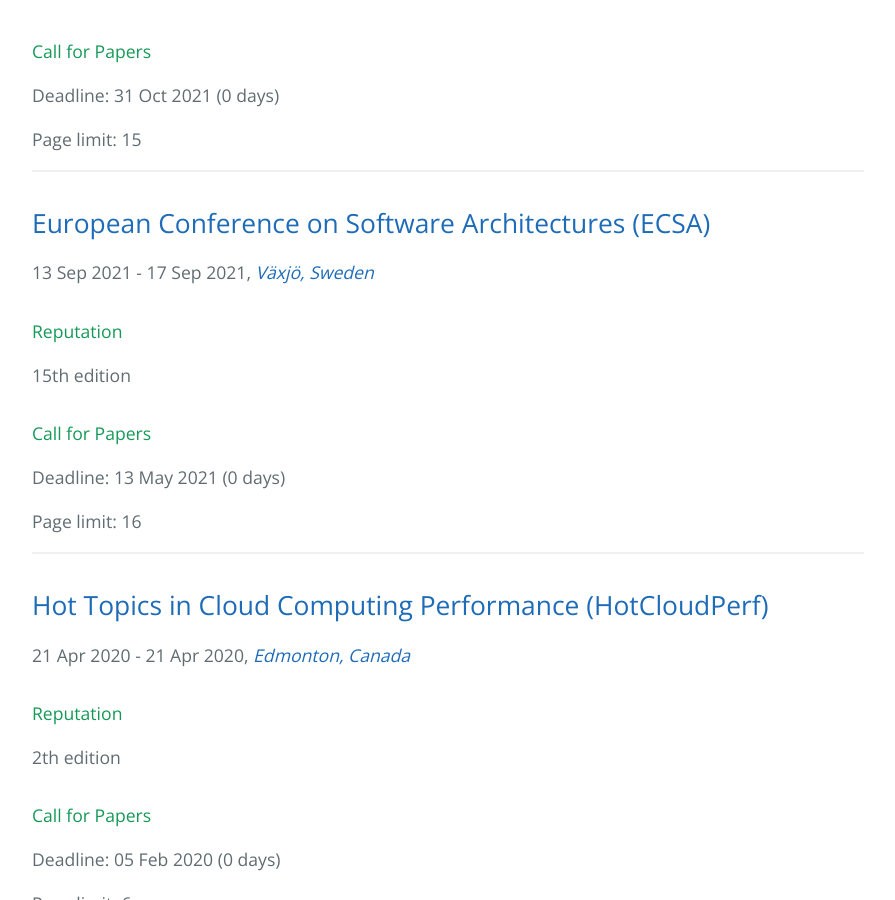
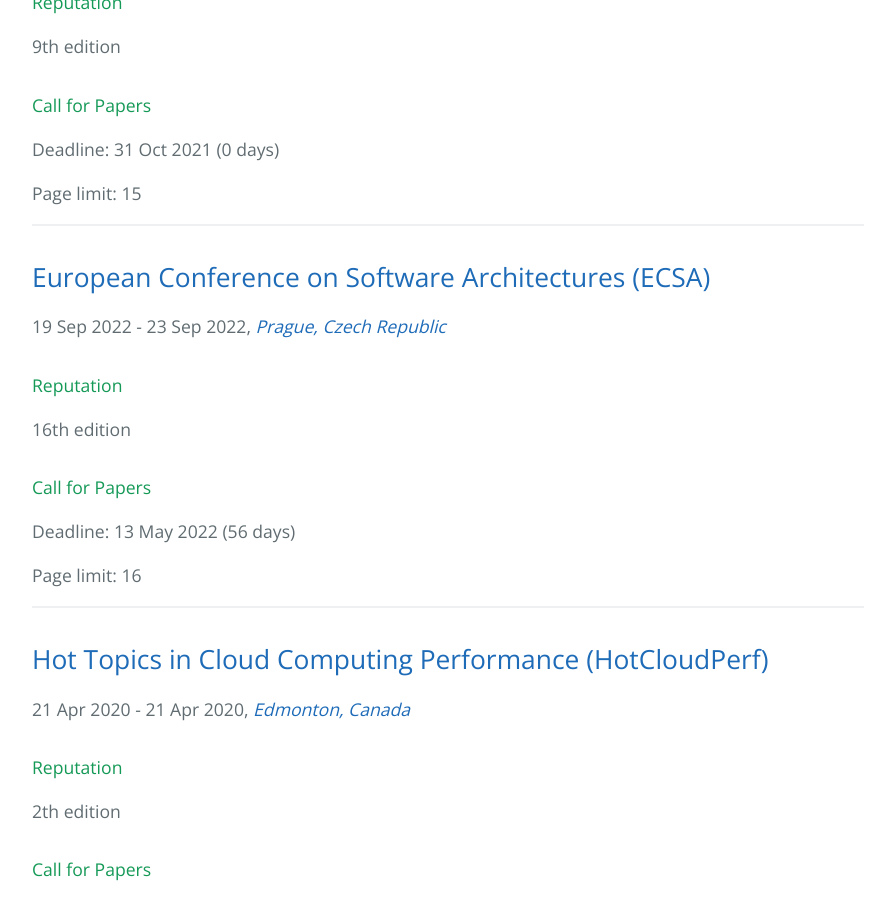
Before and after one commit to stefan-kolb/cloud-conferences, a Jekyll site: the page built from index.html, in a window 1280 px wide and 900 px high, scrolled down 3901 px. Shown: the whole window, without its empty margins (192-1087 px from the left). Built offline with Jekyll 4.4.1, drawn with Linux system fonts in a browser that asks for light colours; nearby versions of some CDN libraries; some of the changed text lies outside the part shown.

Commit message:
update ECSA 2022

```diff
--- a/_data/conferences.yml
+++ b/_data/conferences.yml
@@ -40,12 +40,12 @@
 
 - name: European Conference on Software Architectures
   abbrv: ECSA
-  url: https://conf.researchr.org/home/ecsa-2021
-  edition: 15
-  deadline: "2021-05-13"
-  date_from: "2021-09-13"
-  date_to: "2021-09-17"
-  location: "Växjö, Sweden"
+  url: https://conf.researchr.org/home/ecsa-2022
+  edition: 16
+  deadline: "2022-05-13"
+  date_from: "2022-09-19"
+  date_to: "2022-09-23"
+  location: "Prague, Czech Republic"
   acceptance: []
   page_limit: 16
 
```
